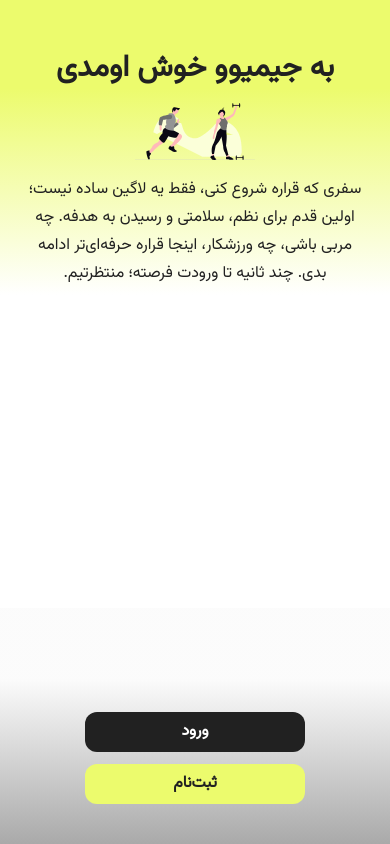
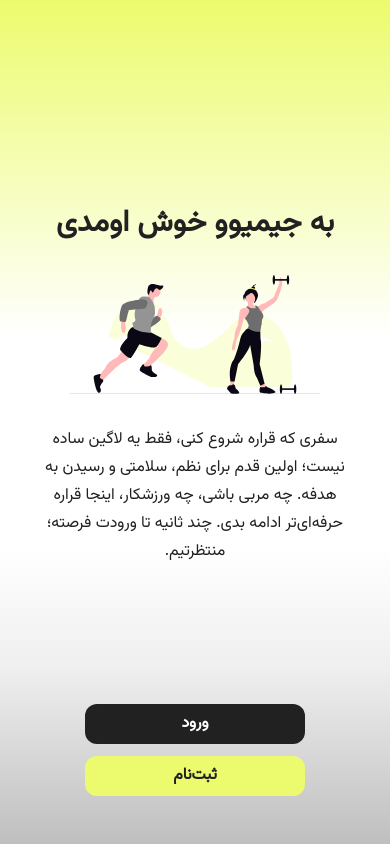
Before and after one commit to Gymivo/gymivo-frontend, a Next.js app: page /welcome in a window 390 px wide. Built offline with nearby package versions, Linux system fonts and the light colour scheme.

Commit message:
welcome phone

```diff
--- a/app/welcome/page.tsx
+++ b/app/welcome/page.tsx
@@ -10,25 +10,26 @@ export default function WelcomePage() {
     <div className="relative h-dvh max-w-[500px] mx-auto overflow-hidden bg-white flex flex-col">
 
       <div
-        className="pointer-events-none absolute top-0 left-0 w-full h-[35%]"
+        className="pointer-events-none absolute top-0 left-0 w-full h-[40%]"
         style={{
           background:
-            "linear-gradient(180deg, #ECFB6D 30%, rgba(236,251,109,0) 100%)",
+            "linear-gradient(180deg, #ECFB6D 0%, rgba(236,251,109,0.6) 40%, rgba(236,251,109,0) 100%)",
         }}
       />
 
       <div
-        className="pointer-events-none absolute bottom-0 left-0 w-full h-[28%]"
+        className="pointer-events-none absolute bottom-0 left-0 w-full h-[35%]"
         style={{
           background:
-            "linear-gradient(180deg, rgba(148,148,148,0.03) 30%, rgba(148,148,148,0.8) 100%)",
+            "linear-gradient(180deg, rgba(148,148,148,0) 0%, rgba(148,148,148,0.15) 40%, rgba(148,148,148,0.6) 100%)",
         }}
       />
 
-      <main className="relative z-10 flex-1 px-5 pt-[clamp(24px,6vh,60px)] pb-10 flex flex-col justify-between min-h-0">
+      <main className="relative z-10 flex-1 px-5 pt-[clamp(32px,8vh,80px)] pb-12 flex flex-col justify-between min-h-0">
 
-        <div className="flex flex-col items-center gap-4">
-          <h1 className="text-center text-3xl font-bold text-neutral-darker">
+        <div className="flex flex-col items-center justify-center flex-1 gap-8 text-center">
+
+          <h1 className="text-3xl font-bold text-neutral-darker leading-tight">
             به جیمیوو خوش اومدی
           </h1>
 
@@ -37,18 +38,18 @@ export default function WelcomePage() {
             alt="welcome"
             priority
             className="object-contain"
-            width={120}
-            height={120}
+            width={250}
+            height={250}
           />
 
-          <p className="text-center text-base leading-7 text-neutral-darker px-2">
+          <p className="leading-7 text-neutral-darker px-2 max-w-[320px]">
             سفری که قراره شروع کنی، فقط یه لاگین ساده نیست؛ اولین قدم برای نظم،
             سلامتی و رسیدن به هدفه. چه مربی باشی، چه ورزشکار، اینجا قراره حرفه‌ای‌تر
             ادامه بدی. چند ثانیه تا ورودت فرصته؛ منتظرتیم.
           </p>
         </div>
 
-        <div className="flex flex-col items-center pt-4 gap-3 w-full">
+        <div className="flex flex-col items-center gap-3 w-full">
 
           <Link href="/welcome/login" className="w-full flex justify-center">
             <Button variant="black" size="cta">
@@ -61,7 +62,9 @@ export default function WelcomePage() {
               ثبت‌نام
             </Button>
           </Link>
+
         </div>
+
       </main>
     </div>
   );
```
